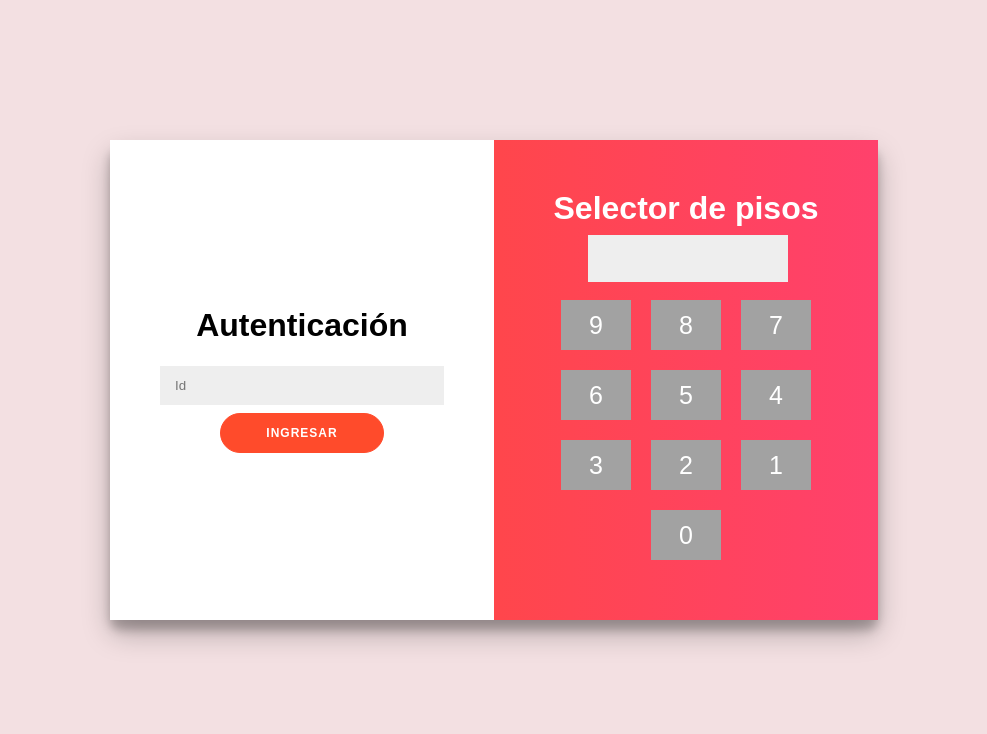
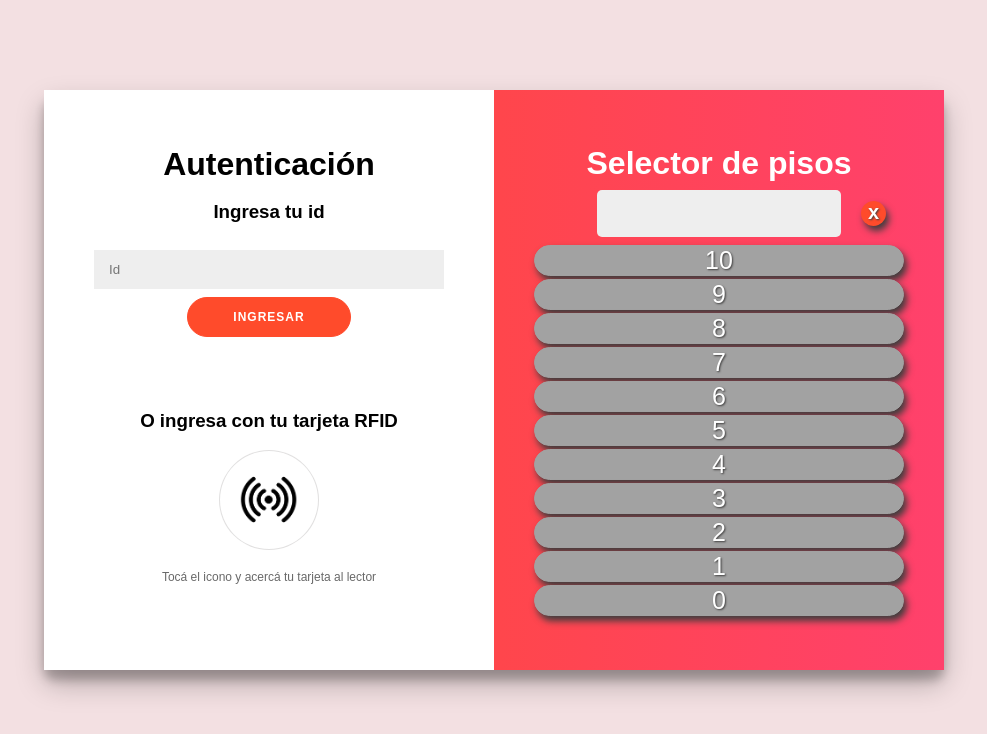
Before and after one commit to valentiaga/seleccion-piso-SD, a plain HTML site: page index.html in a window 1280 px wide. Shown: the whole page, without its empty margins (146-1133 px from the left). Drawn offline with Linux system fonts and the light colour scheme.

Commit message:
Boton de RFID, boton borrar y pisos en forma vertical

```diff
--- a/index.html
+++ b/index.html
@@ -11,9 +11,13 @@
 		<div class="authentication-container">
 			<form action="#">
 				<h1>Autenticación</h1>
-				<span>Ingresa tu id</span>
+				<h3>Ingresa tu id</h3>
 				<input type="id" placeholder="Id" />
 				<button>Ingresar</button>
+				<br><br><br>
+				<h3>O ingresa con tu tarjeta RFID</h3>
+				<button class="rfid"></button>
+				<span>Tocá el icono y acercá tu tarjeta al lector</span>
 			</form>
 		</div>
 		<div class="floor-container">
@@ -21,24 +25,21 @@
 				<div class="right-panel">
 					<h1>Selector de pisos</h1>
 					<div class="tecladoPisos">
+						<div class="seleccion">
 							<input class="inputSeleccion" type="text" disabled>
+							<div class="borrar">x</div>
+						</div>
 						<div class="pad">
-							<div class="row">
+							<div class="digit">10</div>
 							<div class="digit">9</div>
 							<div class="digit">8</div>
 							<div class="digit">7</div>
-							</div>
-							<div class="row">
 							<div class="digit">6</div>
 							<div class="digit">5</div>
 							<div class="digit">4</div>
-							</div>
-							<div class="row">
 							<div class="digit">3</div>
 							<div class="digit">2</div>
 							<div class="digit">1</div>
-							</div>
-							<div class="row">
 							<div class="digit">0</div>
 						</div>
 					</div>
--- a/js/main.js
+++ b/js/main.js
@@ -13,7 +13,6 @@ function init() {
         pad_numero.addEventListener('click', function (e) {
             document.querySelector('.inputSeleccion').value = e.target.innerHTML;
         });
-
     });
 
 }
--- a/selector.css
+++ b/selector.css
@@ -27,8 +27,9 @@ p {
 }
 
 span {
+	margin: 20px 0 30px;
 	font-size: 12px;
-	color: #FFFFFF;
+	color: #696969;
 }
 
 button {
@@ -36,12 +37,16 @@ button {
 	border: 1px solid #FF4B2B;
 	background-color: #FF4B2B;
 	color: #FFFFFF;
+	cursor: pointer;
 	font-size: 12px;
 	font-weight: bold;
 	padding: 12px 45px;
 	letter-spacing: 1px;
 	text-transform: uppercase;
-	transition: transform 80ms ease-in;
+
+	&:hover {
+		background-color: #ea3a1a;
+	}
 }
 
 form {
@@ -68,9 +73,8 @@ input {
 	border-radius: 10px;
 	box-shadow: 0 14px 28px rgba(0, 0, 0, 0.25), 0 10px 10px rgba(0, 0, 0, 0.22);
 	position: relative;
-	width: 768px;
-	max-width: 100%;
-	min-height: 480px;
+	width: 900px;
+	min-height: 580px;
 }
 
 .authentication-container {
@@ -81,7 +85,6 @@ input {
 	width: 50%;
 	z-index: 2;
 }
-
 
 .floor-container {
 	position: absolute;
@@ -120,12 +123,18 @@ input {
 	right: 0;
 }
 
+.pad{
+	display: grid;
+	grid-template-columns: 1fr;
+	grid-template-rows: repeat(11, 1fr);
+	grid-row-gap: 3px;
+}
+
 .tecladoPisos {
 	/* background-color: #eaeaea; */
 	align-items: center;
 	justify-content: center;
 	margin: 50 auto;
-	/* position: relative; */
 }
 
 .row{
@@ -135,30 +144,80 @@ input {
 }
 .digit {
 	background-color: #a2a2a2;
+	border: 1px solid 	#a2a2a2;
 	color: white;
 	cursor: pointer;
 	font-family: 'Mina', sans-serif;
 	font-size: 25px;
-	height: 50px;
-	margin: 10px;
-	line-height: 50px;
+	border-radius: 25px;
+	/* height: 10px; */
+	/* margin: 10px; */
+	/* line-height: 50px; */
 	text-align: center;
-	width: 70px;
+	width: 100%;
+	text-shadow: 1px 1px 2px rgb(63, 62, 62);
+	box-shadow: 3px 5px 7px 0px rgb(63, 62, 62);
 
 	&:hover {
 		background-color: #5d5d5d;
-		color: white;
 	}
 }
 
 
+.seleccion{
+	display: grid;
+	grid-template-columns: 1fr 3fr 1fr  1fr ;
+	grid-template-rows: 1fr;
+	grid-column-gap: 2px;
+
+}
+
 .inputSeleccion {
 	display: block;
-	border-radius: 10;
+	border-radius: 5px;
 	font-family: 'Mina', sans-serif;
 	font-size: 20px;
 	text-align: center;
-	margin-left: 37px;
+	margin-left:50 auto;
+	grid-column-start: 2;
+	grid-column-end: 4;
 	/* position: relative; */
-	width: 200px;
+	/* width: 200px; */
 }
+
+.borrar{
+	margin: auto;
+	display: block;
+	width: 25px;
+	height: 25px;
+	border-radius: 50%;
+	background-color: #FF4B2B;
+	color: #FFFFFF;
+	cursor: pointer;
+	font-size: 20px;
+	text-align: center;
+	font-weight: bold;
+	text-shadow: 1px 1px 2px rgb(63, 62, 62);
+	box-shadow: 3px 5px 7px 0px rgb(63, 62, 62);
+	grid-column: 4;
+
+	&:hover {
+		background-color: #ea3a1a;
+	}
+}
+
+.rfid{
+	background-color: white;
+	border-color: rgba(63, 62, 62, 0.155);
+	border-radius: 50%;
+	background-image:url('resources/rfid2.png');
+	background-repeat:no-repeat;
+	height:100px;
+	width: 100px;
+	background-size: 60px;
+	background-position:center;
+
+	&:hover {
+		background-color: #e3e3e3;
+	}
+}
```
Also changed, not shown: resources/rfid.png (added), resources/rfid2.png (added). Lines whose indentation alone changed are shown as unchanged.
